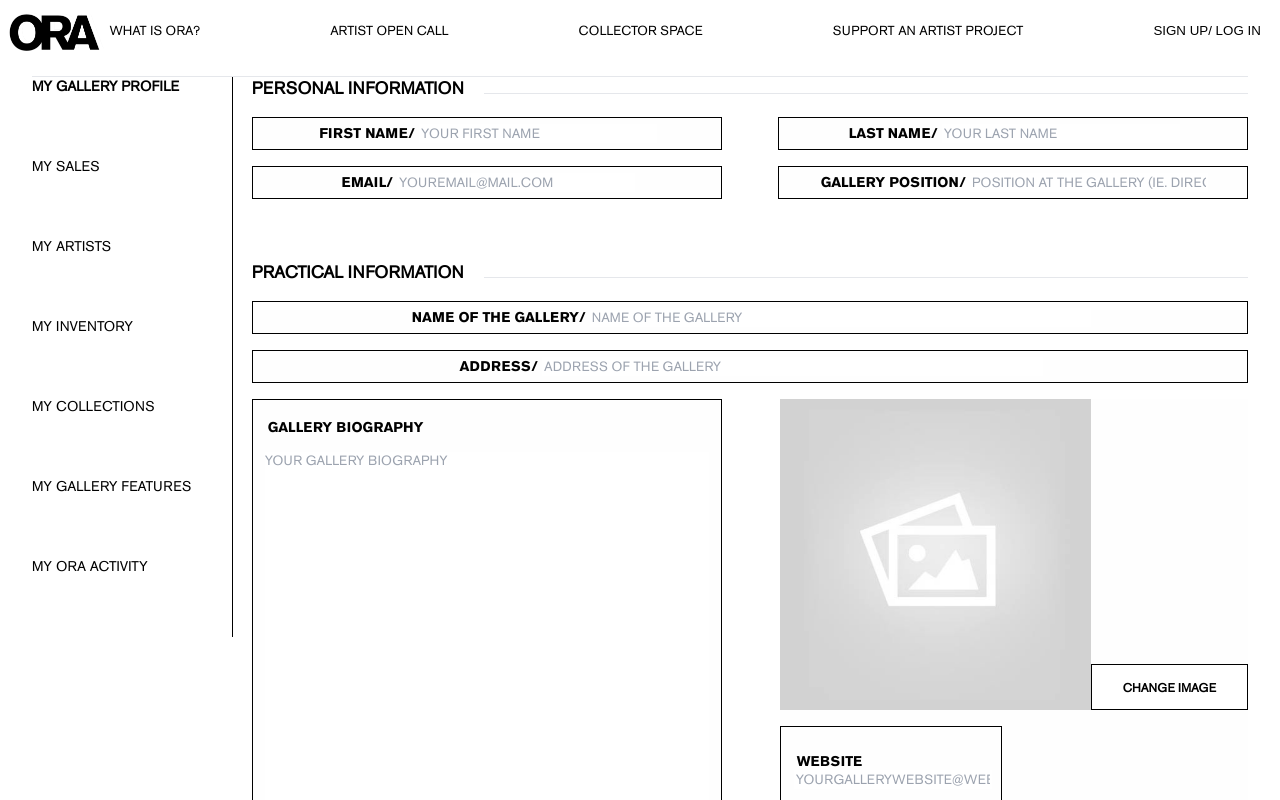
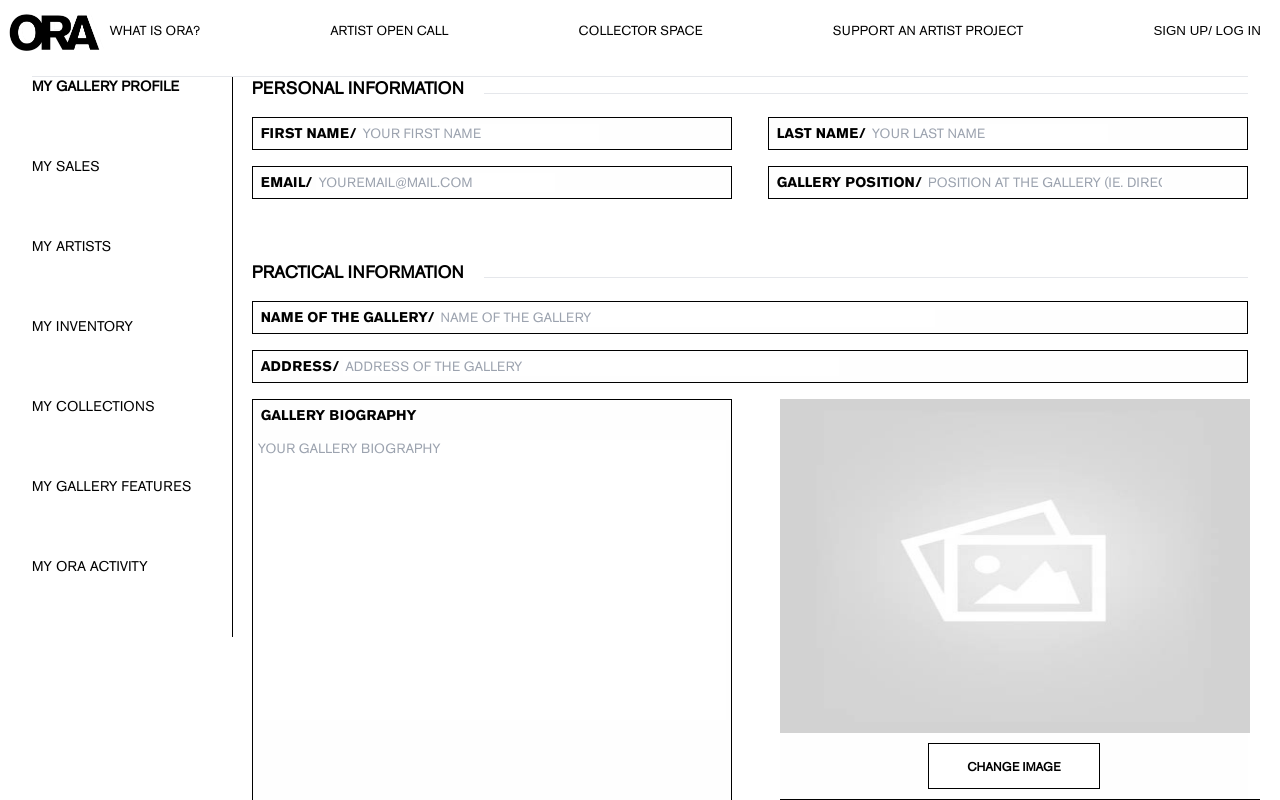
Before and after one commit to ORA-Arts/ora-prototype, a React (Create React App) app in the folder client/: page /gallery/new in a window 1280 px wide. Shown: the top 800 px of the page. Built offline with nearby package versions, Linux system fonts and the light colour scheme; no server answers.

Commit message:
fixed multiple rows

```diff
--- a/client/src/components/ArtistsList/ArtistsList.css
+++ b/client/src/components/ArtistsList/ArtistsList.css
@@ -30,11 +30,16 @@
   display: flex;
   flex-direction: row;
   flex-wrap: wrap;
-  justify-content: space-around;
+  justify-content: space-evenly;
   align-content: flex-start;
   align-items: center;
-  margin: 32px;
+  margin: 5px 10px;
 }
+
+.artistBtn{
+padding: 20px 0px;
+}
+
 .myArtistsHeader {
   position: relative;
   text-align: left;
--- a/client/src/components/ArtistsList/ArtistsListHooks.js
+++ b/client/src/components/ArtistsList/ArtistsListHooks.js
@@ -35,7 +35,7 @@ const ArtistListHooks = (props) => {
                     <div className='artistsList'>
                         {artists.map(artist => {
                             return (
-                                <Link key={artist._id} to={{pathname:`/gallery/artists/${artist._id}`}}>
+                                <Link className='artistBtn' key={artist._id} to={{pathname:`/gallery/artists/${artist._id}`}}>
                                     <span className='btnWhite'>
                                         {artist.name}
                                     </span>
--- a/client/src/components/GalleryProfile/GalleryProfile.css
+++ b/client/src/components/GalleryProfile/GalleryProfile.css
@@ -18,10 +18,13 @@
 }
 
 .container-profile .edit-button {
+    margin-top: 10px;
     width: 100%;
     display: flex;
     justify-content: flex-end;
 }
+
+.edit-button:focus {outline:0 !important;}
 
 .container-profile .btn-edit {
     width: 117px;
@@ -37,6 +40,7 @@
 .container-profile .btn-edit:hover {
     color: black;
     background-color: white;
+    border: 1px solid black;
 }
 
 .container-profile-content {
@@ -88,11 +92,12 @@
 .input-container-half {
     width: 47%;
     border: 1px solid black;
-    padding: 6px 0;
+    padding: 6px 5px;
     flex-grow: 0;
     flex-shrink:0;
     margin-bottom: 16px;
     background-color: #FEFEFE;
+    text-align: left;
     /* display: flex;
     align-items: center;
     justify-content: center; */
@@ -102,16 +107,17 @@
 .input-container-full {
     width: 100%;
     border: 1px solid black;
-    padding: 6px 0;
+    padding: 6px 5px;
     margin-bottom: 16px;
     background-color: #FEFEFE;
+    text-align: left;
 }
 
 .input-label {
     font-size: 14px;
-
     max-width: 50%;
     padding-left: 3px;
+    text-align: left;
     font-family: 'akzidenz-grotesk_probold';
 }
 
@@ -128,6 +134,7 @@
     width: 50%;
     text-transform: uppercase;
     font-family: 'akzidenz-grotesk_proregular';
+    text-align: left;
     /* max-width: 50%; */
 }
 
@@ -144,7 +151,7 @@
 }
 
 .biography-box {
-    margin: 12px;
+    margin: 0px;
 }
 
 #biography {
@@ -153,6 +160,7 @@
     margin: 16px 0 0 0;
     border: none;
     resize: none;
+    height: 35vh;
 }
 
 
@@ -169,10 +177,11 @@
 }
 
 .gallery-image {
-    width: 311px;
+    width: 45vw;
     height: auto;
     min-height: 200px;
     max-height: 435px;
+    max-width: 470px;
 }
 
 .btn-image {
@@ -181,9 +190,13 @@
     font-size: 12px;
     font-weight: 700;
     line-height: 46px;
+    margin-top: 10px;
     background-color: white;
     border: 0.25px solid black;
     box-sizing: border-box;
+    margin-bottom: 10px;
+    text-align: center;
+    align-self: center;
 }
 
 .btn-image:hover {
@@ -192,7 +205,7 @@
 }
 
 .website-box {
-    margin: 19px 13px;
+    margin: 0px 0px;
 }
 
 .shipping-info {
@@ -258,3 +271,10 @@
 #website {
     width: 100% !important;
 }
+
+#gallImage{
+    display: flex;
+    flex-direction: column;
+    justify-content: flex-start;
+    height: 50vh;
+}
--- a/client/src/components/GalleryProfile/GalleryProfileHooks.js
+++ b/client/src/components/GalleryProfile/GalleryProfileHooks.js
@@ -158,7 +158,7 @@ const GalleryProfile = (props) => {
                   }
               </div>
             </div>
-            <div className="input-block large-box">
+            <div className="input-block">
               <div className="input-container-half">
                   <div className="biography-box">
                       <div className="input-label input-lable-left">GALLERY BIOGRAPHY</div>
@@ -171,7 +171,7 @@ const GalleryProfile = (props) => {
                   </div>
               </div>
               <div className="input-container-half remove-border">
-                  <div className="image-container">
+                  <div className="" id='gallImage'>
                       <img className="gallery-image" src={image ? URL.createObjectURL(image) : data.imageUrl ? data.imageUrl : imageDefault} alt={image ? image.name.split(".")[0] : "default-image"} />
                       {isEditMode ?
                       <>
@@ -181,9 +181,9 @@ const GalleryProfile = (props) => {
                       : null }
                       {/* <button className="btn-image">CHANGE IMAGE</button> */}
                   </div>
-                  <div className="input-container-half">
+                  <div className="input-container-full">
                       <div className="website-box">
-                          <div className="input-label input-lable-left">WEBSITE </div>
+                          <div className="input-label input-label-full">WEBSITE </div>
                           <div className="input-lable-left">
                               {isEditMode ?
                                 <input type="text" name="website" id="website" onChange={onChange} value={data.website} className="input-no-border" placeholder="yourgallerywebsite@website.com"></input> :
```
